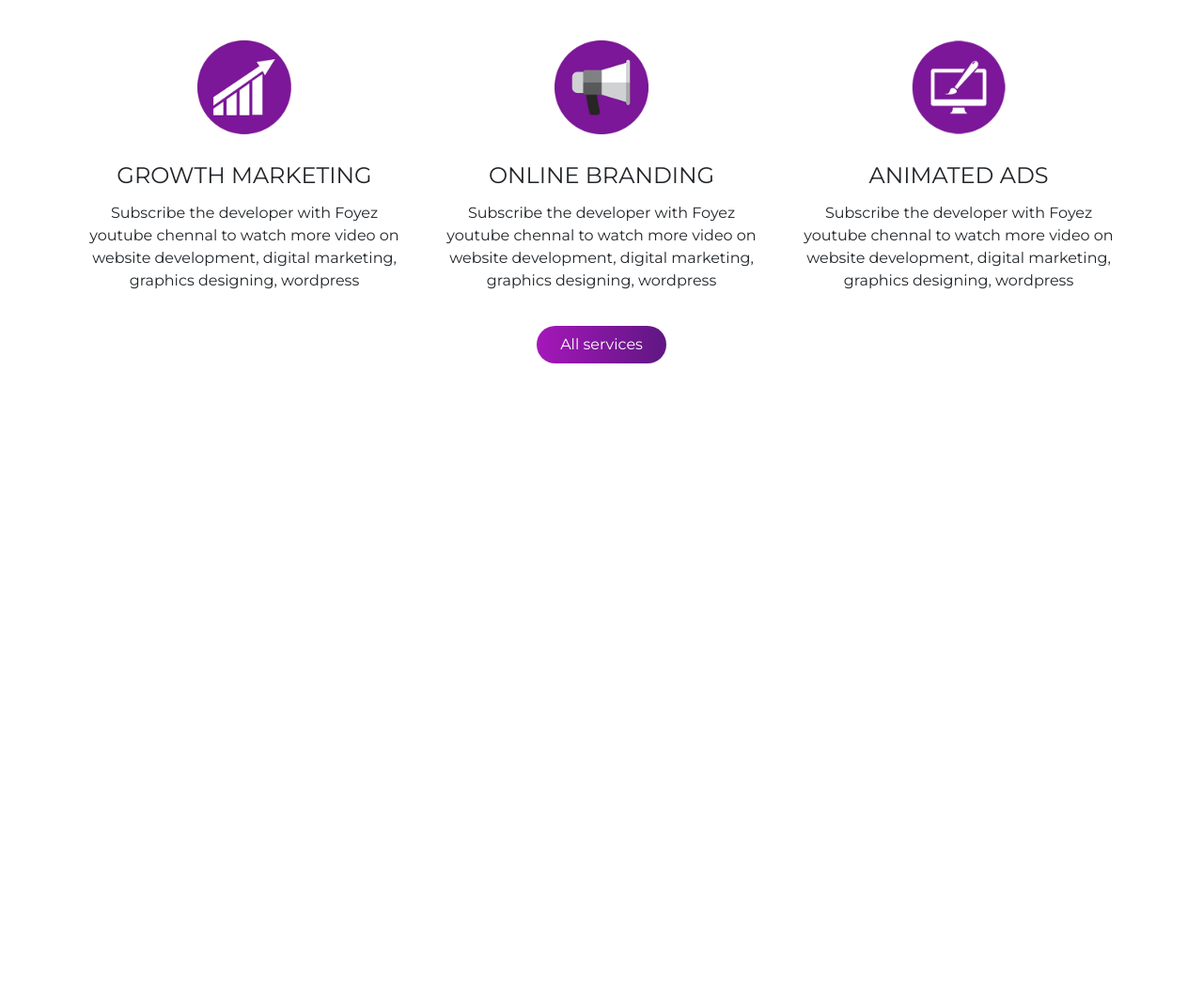
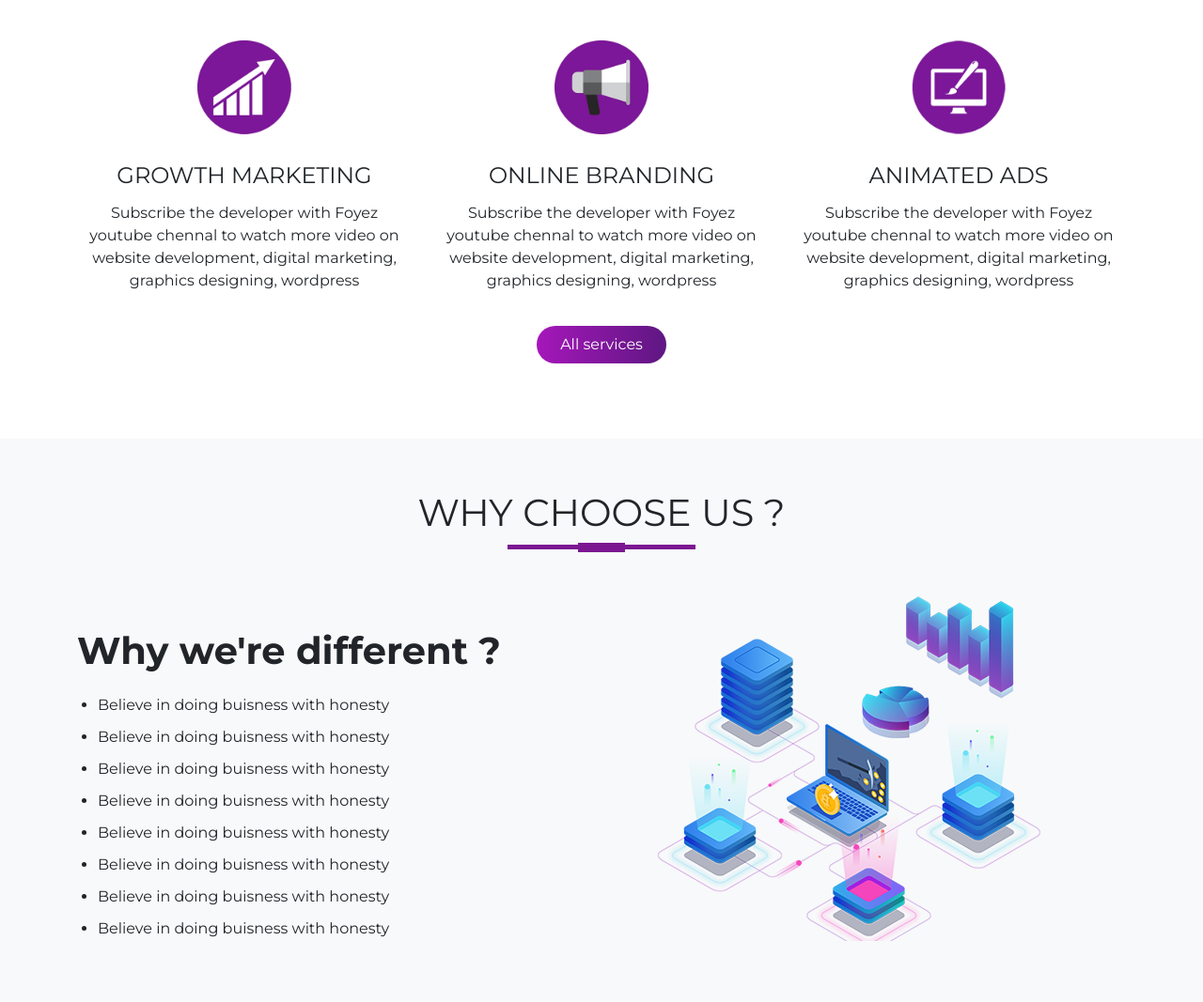
Before and after one commit to Foyez-Ahamed/Agency_website_templete_2, a plain HTML site: page index.html in a window 1280 px wide. Shown: the part 894-1961 px from the top of the page at 94% size. Before the commit the page ends 1361 px from the top, so only its background shows below. Drawn offline with nearby package versions, Linux system fonts and the light colour scheme.

Commit message:
about-us section add

```diff
--- a/index.html
+++ b/index.html
@@ -102,6 +102,34 @@
      </section>
      <!-- services section end  -->
 
+     <!-- About us section start  -->
+     <section id="about-us">
+      <div class="container">
+        <h1 class="title text-center">why choose us ?</h1>
+        <div class="row">
+          <div class="col-md-6 about-us">
+           <p class="about-title">Why we're different ?</p>
+              <ul>
+                <li>Believe in doing buisness with honesty</li>
+                <li>Believe in doing buisness with honesty</li>
+                <li>Believe in doing buisness with honesty</li>
+                <li>Believe in doing buisness with honesty</li>
+                <li>Believe in doing buisness with honesty</li>
+                <li>Believe in doing buisness with honesty</li>
+                <li>Believe in doing buisness with honesty</li>
+                <li>Believe in doing buisness with honesty</li>
+               </ul>
+            </div>
+            <div class="col-md-6">
+              <img src="images/network.png" alt="" class="img-fluid">
+             </div>
+          </div>
+        </div>
+      </div>
+     </section>
+     <!-- About us section end -->
+
+
     <!-- bootstrap js cdn  -->
     <script src="https://cdn.jsdelivr.net/npm/bootstrap@5.3.0-alpha1/dist/js/bootstrap.bundle.min.js" integrity="sha384-w76AqPfDkMBDXo30jS1Sgez6pr3x5MlQ1ZAGC+nuZB+EYdgRZgiwxhTBTkF7CXvN" crossorigin="anonymous"></script>
     <script src="https://cdn.jsdelivr.net/npm/bootstrap@5.3.0-alpha1/dist/js/bootstrap.min.js" integrity="sha384-mQ93GR66B00ZXjt0YO5KlohRA5SY2XofN4zfuZxLkoj1gXtW8ANNCe9d5Y3eG5eD" crossorigin="anonymous"></script>
--- a/style.css
+++ b/style.css
@@ -136,3 +136,27 @@ body{
 
 }
 /* services section style end  */
+
+
+
+/* about us section style start */
+#about-us{
+    padding-top: 50px ;
+    padding-bottom: 50px;
+    background: #f8f9fa;
+}
+
+.about-title{
+    font-size: 40px;
+    font-weight: 600;
+    margin-top: 8%;
+}
+
+.about-us ul{
+    margin-left: -10px;
+}
+
+.about-us ul li{
+  margin: 10px 0;
+}
+/* about us section style end */
```
